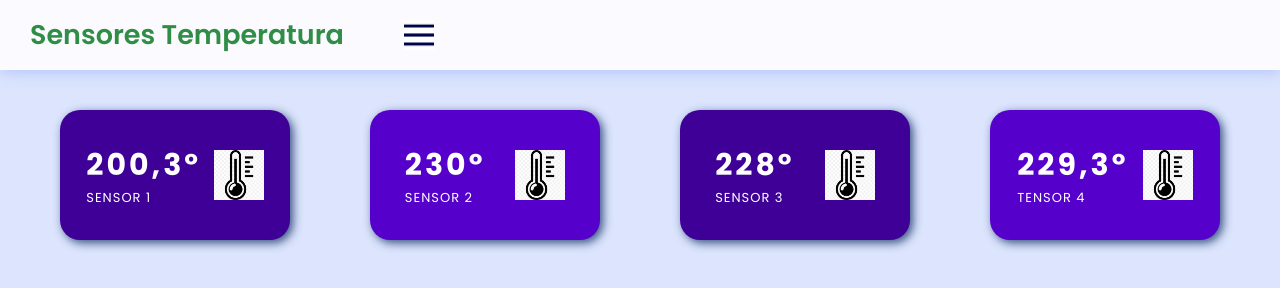
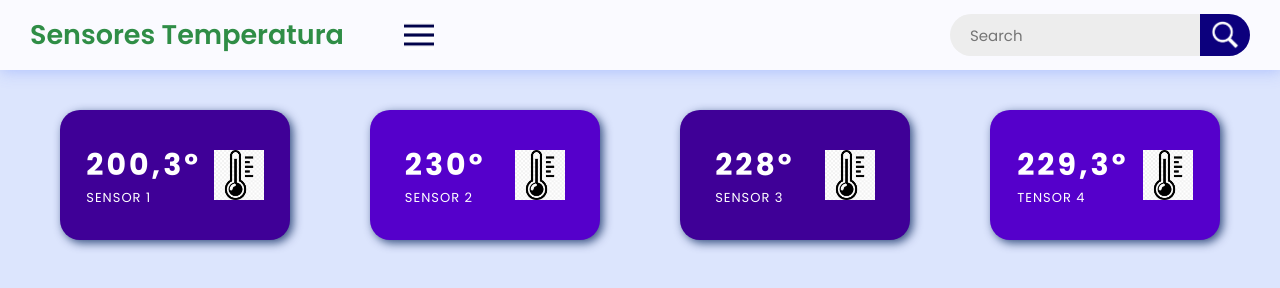
Before and after one commit to bibolook83/websensores, a plain HTML site: page index.html in a window 1280 px wide. Drawn offline with Linux system fonts and the light colour scheme.

Commit message:
segundo commit

```diff
--- a/index.html
+++ b/index.html
@@ -26,6 +26,15 @@
 				class="icn menuicn"
 				id="menuicn"
 				alt="menu-icon">
+		</div>
+		<div class="searchbar">
+			<input type="text"
+				placeholder="Search">
+			<div class="searchbtn">
+			<img src="./images/localizar.png"
+					class="icn srchicn"
+					alt="search-icon">
+			</div>
 		</div>
 	</header>
 	<div class="main-container">
```
